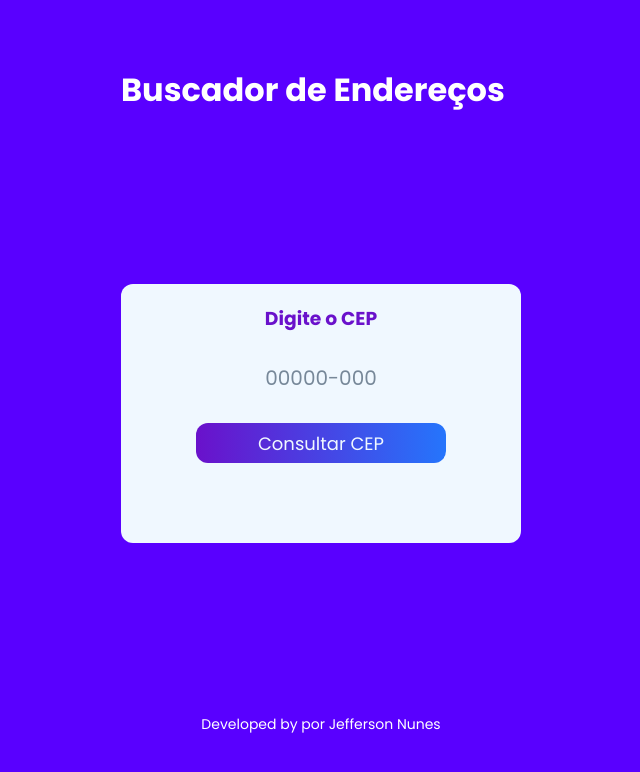
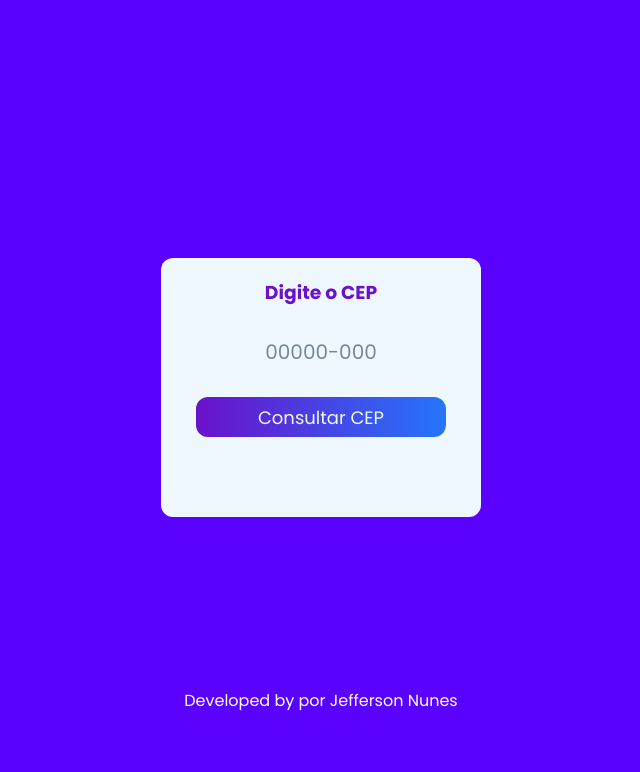
Before and after one commit to jefferson-rtt/consulta-cep, a plain HTML site: page index.html in a window 1280 px wide. Shown: the whole page, without its empty margins (319-959 px from the left). Drawn offline with nearby package versions, Linux system fonts and the light colour scheme.

Commit message:
Add Grid

```diff
--- a/index.html
+++ b/index.html
@@ -9,9 +9,6 @@
     <link href="./style.css" rel="stylesheet" type="text/css" />
   </head>
   <body>
-    <header>
-      <h1>Buscador de Endereços</h1>
-    </header>
     <section class="container">
       <div id="app">
         <form action="" class="form">
--- a/style.css
+++ b/style.css
@@ -13,17 +13,16 @@ body{
   height: 100vh;
   display: grid;
   place-content: center;
-  grid-template-areas: 10% 50% 20%;
 }
 
 header h1{
-  fz
   text-align: center;
 }
 
 .container{
   width: 400px;
   height: 600px;
+  max-width: calc(100% - 80px);
   margin: 0 auto;
 
   display: flex;
@@ -111,7 +110,7 @@ main{
 }
 
 .footer-text{
-  font-size: 14px;
+  font-size: 16px;
 }
 
 .footer-text a{
```
